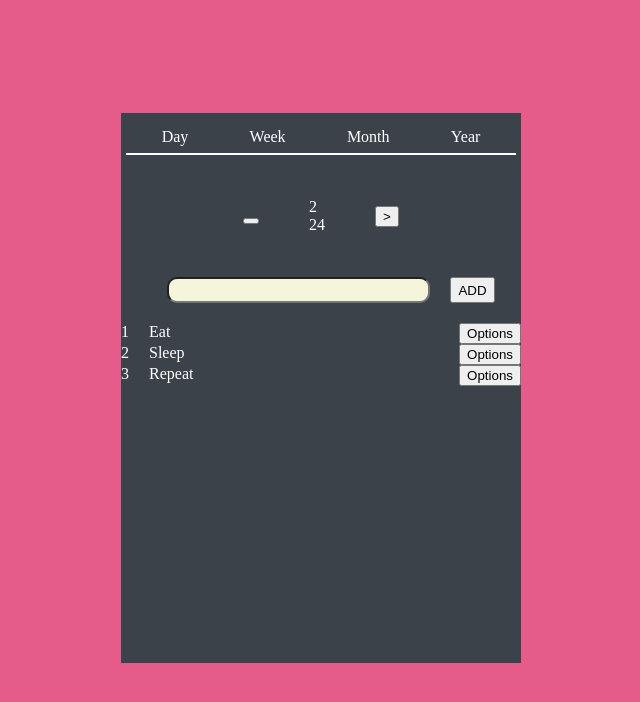
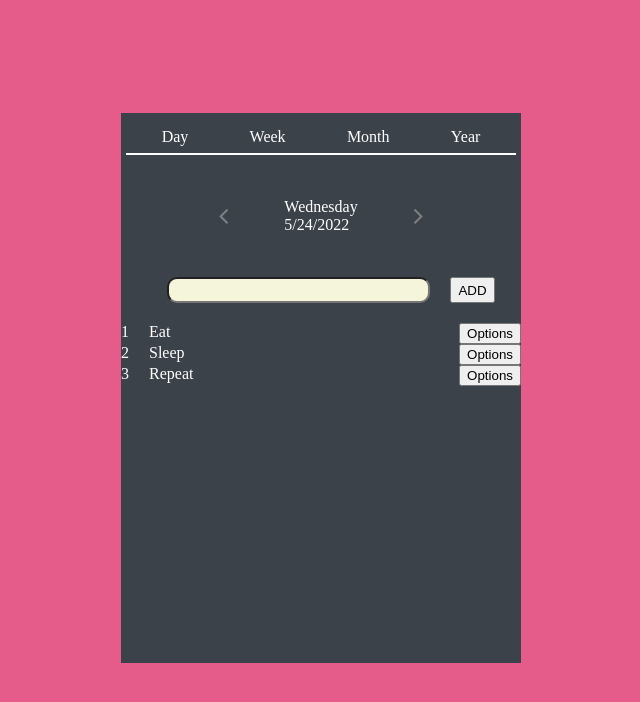
Before and after one commit to Tocksyk/Task-Management, a Vue app: page / in a window 1280 px wide. Shown: the top 702 px of the page, without its empty margins (319-959 px from the left). Built offline with nearby package versions, Linux system fonts and the light colour scheme.

Commit message:
CHanges in design and date of today.vue component

```diff
--- a/index.html
+++ b/index.html
@@ -4,7 +4,7 @@
     <meta charset="UTF-8" />
     <link rel="icon" href="/favicon.ico" />
     <meta name="viewport" content="width=device-width, initial-scale=1.0" />
-    <link rel="stylesheet" href="path/to/font-awesome/css/font-awesome.min.css">
+    <link rel="stylesheet" href="https://cdnjs.cloudflare.com/ajax/libs/font-awesome/4.7.0/css/font-awesome.min.css">
     <title>Vite App</title>
   </head>
   <body>
--- a/src/components/today.vue
+++ b/src/components/today.vue
@@ -1,20 +1,26 @@
 <script setup>
 import { computed } from 'vue';
-let date = computed(()=>new Date().getDay().toLocaleString());
-let fullDate = computed(()=> new Date().getDate().toString());
+let date = computed(()=>{
+    let days = ['Monday','Tuesday','Wednesday','Thursday','Friday','Saturday','Sunday'];
+    return days[new Date().getDay()]
+});
+let fullDate = computed(()=> new Date(Date.now()).toLocaleDateString());
 </script>
 <template>
 <div class="presentSection">
     <span class="goChange">
-        <button class="prevButton"> <i class="fa fa-angle-right" aria-hidden="true"></i>
- </button>
+        <button class="prevButton">
+            <i class="fa fa-angle-left fa-2x" aria-hidden="true"></i>
+            </button>
     </span>
     <span>
         <section>{{date}}</section>
         <section>{{fullDate}}</section>
     </span>
     <span class="goChange">
-        <button class="forwardButton"> &gt </button>
+        <button class="forwardButton">
+            <i class="fa fa-angle-right fa-2x" aria-hidden="true"></i>
+            </button>
     </span>
 </div>
 </template>
@@ -26,8 +32,13 @@ let fullDate = computed(()=> new Date().getDate().toString());
     align-items: center;
     height: 100px;
     margin: 11px;
+}
 
-
-
+.prevButton,.forwardButton{
+    background-color: #3C424A;
+    border: none;
+}
+i{
+    color: grey;
 }
 </style>
```
